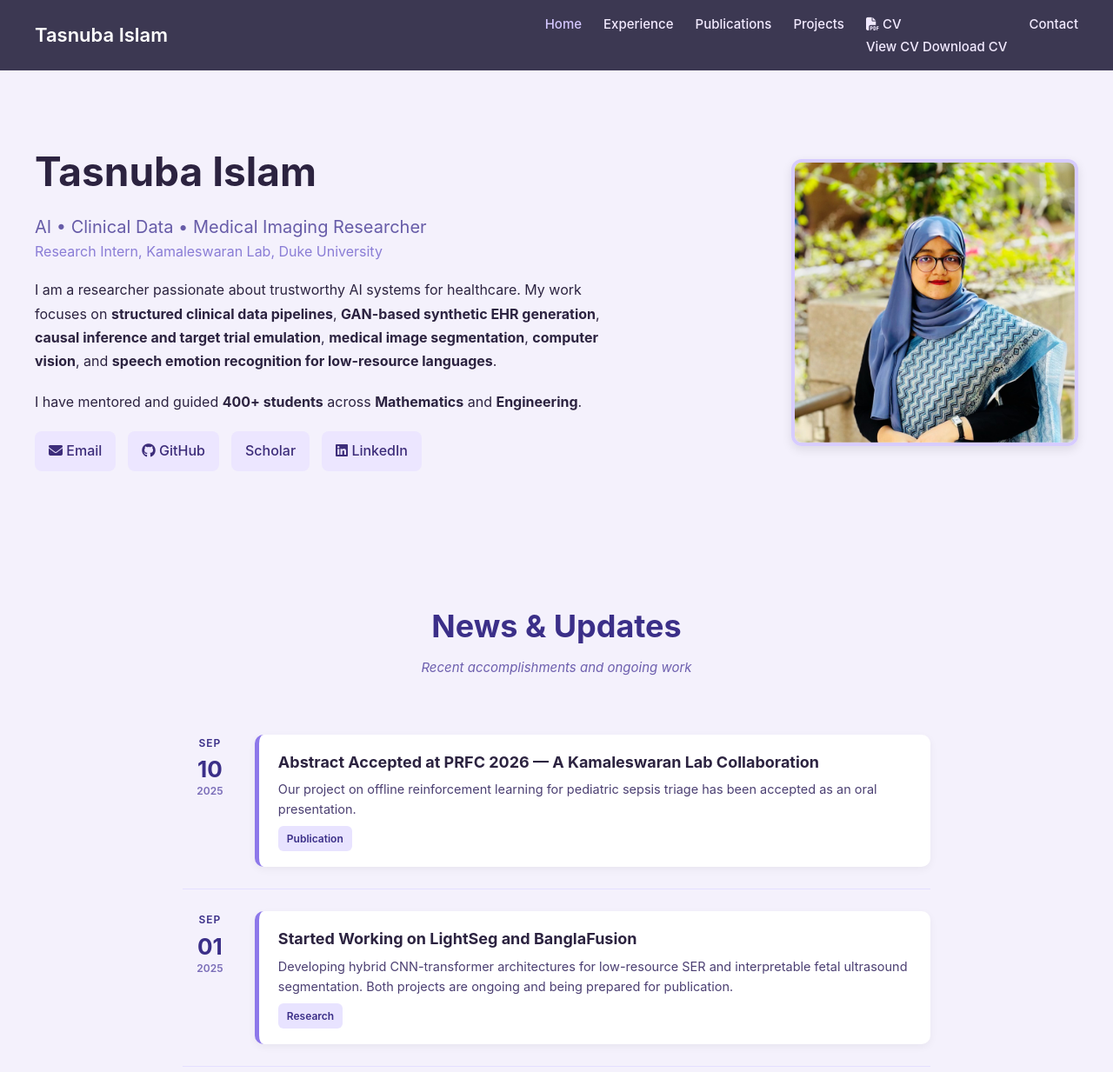
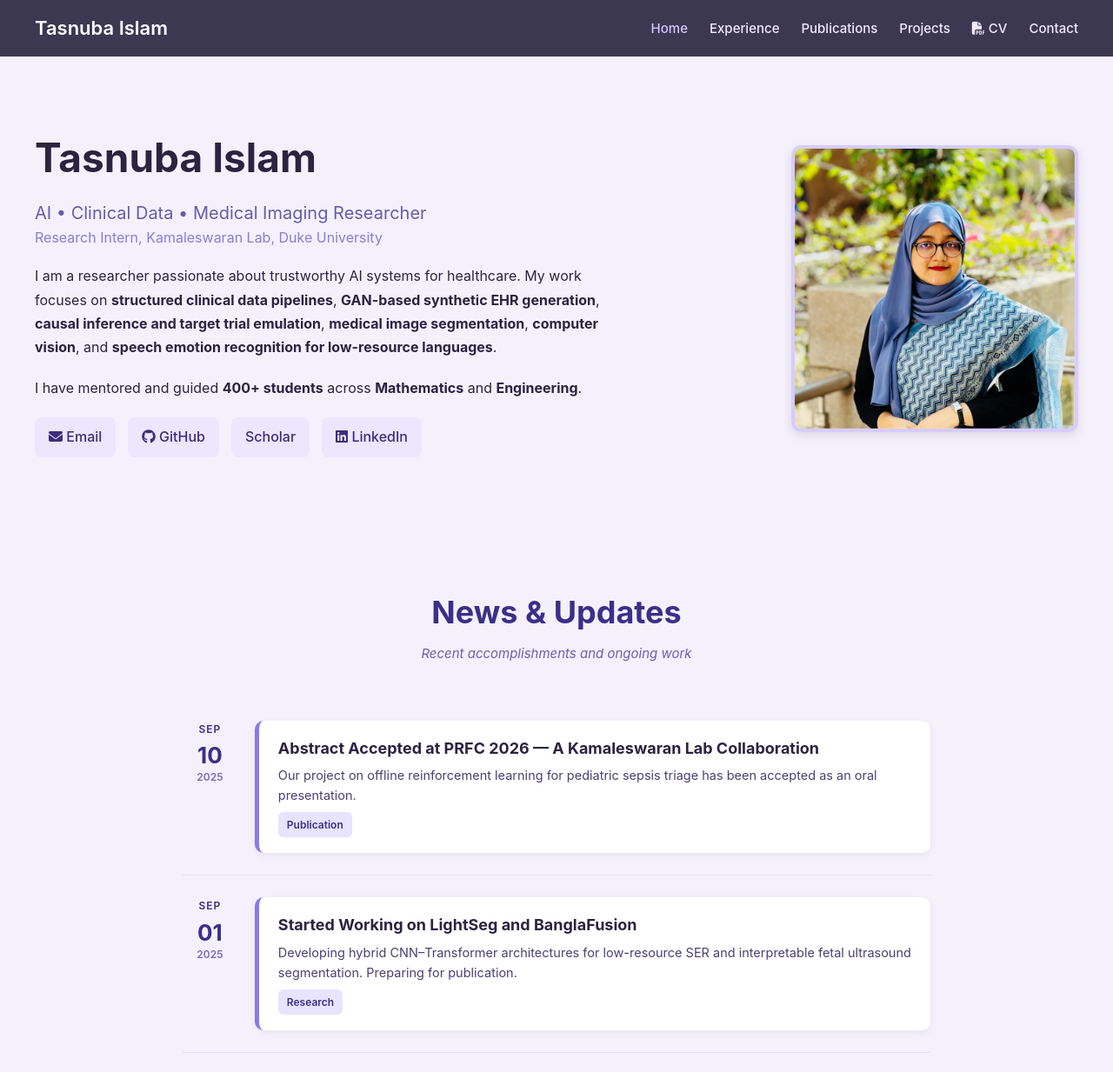
Before and after one commit to TasnubaTiha33/tasnubaislam.github.io, a plain HTML site: page index.html in a window 1280 px wide. Shown: the top 1233 px of the page at 87% size. Drawn offline with Linux system fonts and the light colour scheme; some icons are missing.

Commit message:
Update index.html

```diff
--- a/index.html
+++ b/index.html
@@ -27,19 +27,12 @@
         <li><a href="publications.html">Publications</a></li>
         <li><a href="projects.html">Projects</a></li>
 
-        <!-- CV DROPDOWN -->
-        <li class="dropdown">
-            <a href="#" class="dropbtn">
-                <i class="fas fa-file-pdf"></i> CV
+        <!-- Single CV Button -->
+        <li>
+            <a href="https://drive.google.com/file/d/1GuBSxcn3kvY2rlZtZNz3EZVnXfwfFWSG/view?usp=drive_link"
+               target="_blank">
+               <i class="fas fa-file-pdf"></i> CV
             </a>
-            <div class="dropdown-content">
-                <a href="https://drive.google.com/file/d/1GuBSxcn3kvY2rlZtZNz3EZVnXfwfFWSG/view?usp=drive_link" target="_blank">
-                    View CV
-                </a>
-                <a href="https://drive.google.com/uc?export=download&id=1GuBSxcn3kvY2rlZtZNz3EZVnXfwfFWSG">
-                    Download CV
-                </a>
-            </div>
         </li>
 
         <li><a href="contact.html">Contact</a></li>
@@ -68,7 +61,8 @@
             </p>
 
             <p class="hero-description">
-                I have mentored and guided <strong>400+ students</strong> across <strong>Mathematics</strong> and <strong>Engineering</strong>.
+                I have mentored and guided <strong>400+ students</strong> across <strong>Mathematics</strong> and
+                <strong>Engineering</strong>.
             </p>
 
             <!-- Social Icons -->
@@ -124,9 +118,8 @@
         <div class="news-content">
             <h3>Started Working on LightSeg and BanglaFusion</h3>
             <p>
-                Developing hybrid CNN-transformer architectures for low-resource SER
-                and interpretable fetal ultrasound segmentation. Both projects are ongoing
-                and being prepared for publication.
+                Developing hybrid CNN–Transformer architectures for low-resource SER
+                and interpretable fetal ultrasound segmentation. Preparing for publication.
             </p>
             <span class="news-tag">Research</span>
         </div>
@@ -215,7 +208,8 @@
             <h3>Started as Undergraduate Teaching Assistant (ECE)</h3>
             <p>
                 Assisted in <strong>Circuits</strong> and <strong>Engineering Economics</strong>.
-                Mentored 120+ students, graded scripts, conducted office hours, and supported faculty until August 2025.
+                Mentored 120+ students, graded scripts, conducted office hours,
+                and supported faculty until August 2025.
             </p>
             <span class="news-tag">Teaching</span>
         </div>
@@ -232,9 +226,10 @@
         <div class="news-content">
             <h3>Undergraduate Teaching Assistant — Math & Physics</h3>
             <p>
-                Assisted in <strong>Calculus and Analytic Geometry</strong>, <strong>Advanced Physics</strong>,
-                and <strong>Probability and Statistics</strong> under the Department of Mathematics and Physics.
-                Mentored 280+ students, conducted office hours, graded scripts, and assisted faculty in proctoring until December 2024.
+                Assisted in <strong>Calculus and Analytic Geometry</strong>,
+                <strong>Advanced Physics</strong>, and
+                <strong>Probability and Statistics</strong>.
+                Mentored 280+ students and supported faculty through December 2024.
             </p>
             <span class="news-tag">Teaching</span>
         </div>
```
